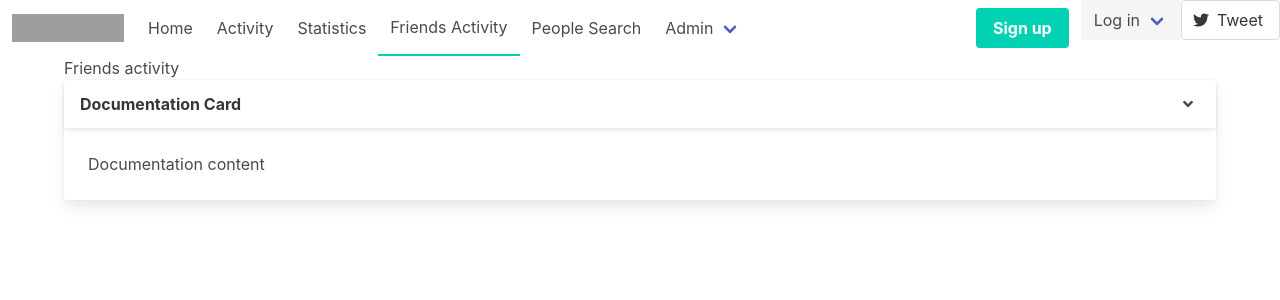
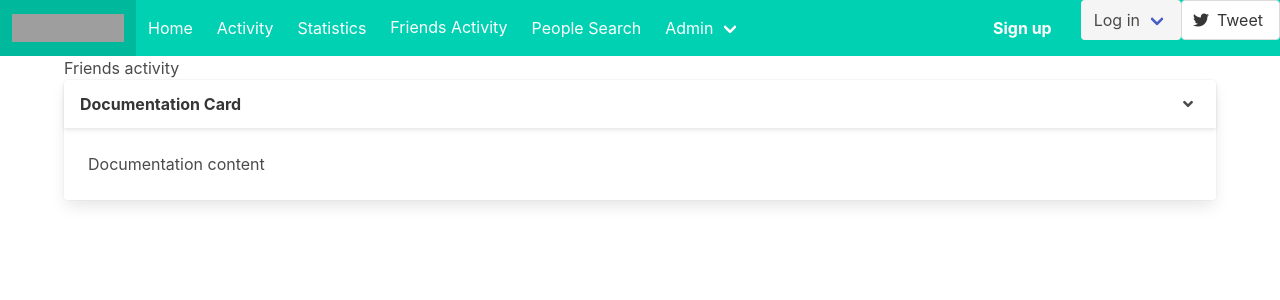
Before and after one commit to Pippin404/CPS-493-Final-Project, a Vue app in the folder client/: page /FriendsActivity in a window 1280 px wide. Shown: the top 300 px of the page. Built offline with nearby package versions, Linux system fonts and the light colour scheme; grey boxes are pictures that could not be loaded.

Commit message:
Added Funtionality to collapsing Friends Activity

```diff
--- a/client/src/components/NavBar.vue
+++ b/client/src/components/NavBar.vue
@@ -13,13 +13,13 @@ function toggleMenu() {
 
 
 <template>
-<nav class="navbar" role="navigation" aria-label="main navigation">
+<nav class="navbar is-primary" role="navigation" aria-label="main navigation">
   <div class="navbar-brand">
     <a class="navbar-item" href="https://bulma.io">
       <img src="https://bulma.io/images/bulma-logo.png" width="112" height="28">
     </a>
 
-    <a role="button" @click="toggleMenu" :class="{ 'is-active': isActive } " class="navbar-burger" aria-label="menu" aria-expanded="false" data-target="navbarBasicExample">
+    <a role="button" @click="toggleMenu" :class="{'is-active': isActive } " class="navbar-burger" aria-label="menu" aria-expanded="false" data-target="navbarBasicExample">
       <span aria-hidden="true"></span>
       <span aria-hidden="true"></span>
       <span aria-hidden="true"></span>
--- a/client/src/pages/FriendsActivity.vue
+++ b/client/src/pages/FriendsActivity.vue
@@ -1,6 +1,8 @@
 <script
     setup lang="ts">
-    let isCollapsed = (false);
+    import { RouterLink } from 'vue-router';
+    import { ref } from 'vue';
+    let isCollapsed = ref(false);
 </script>
 
 <template>
```
